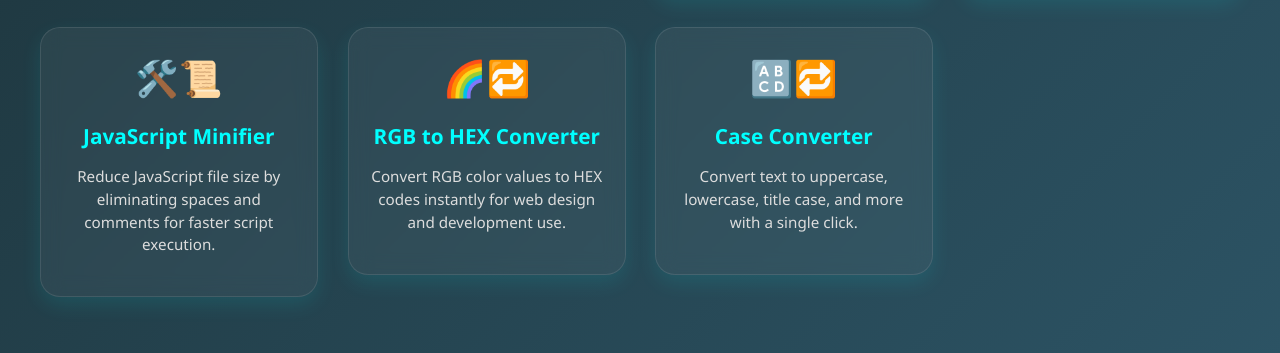
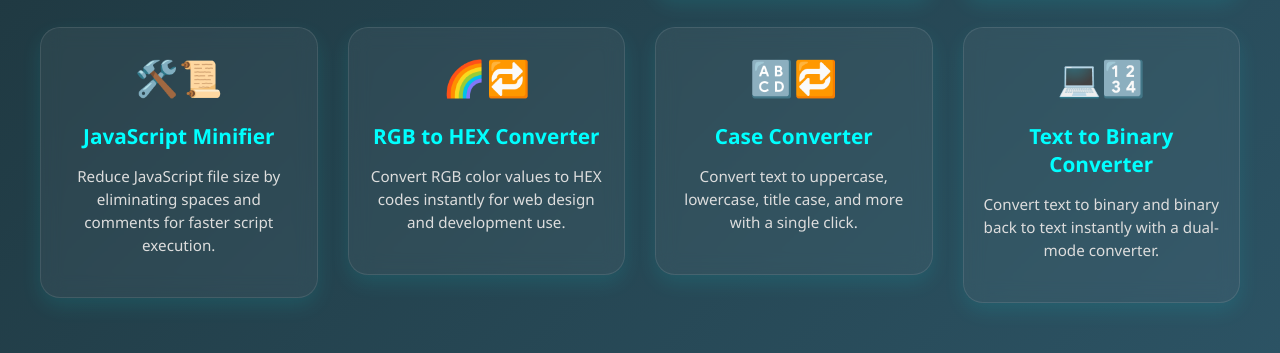
Before and after one commit to Jitendrapatrahost/Multi-Tool-Web-App, a plain HTML site: page explore/all-tools-list.html in a window 1280 px wide. Shown: the part 1587-1940 px from the top of the page. Drawn offline with nearby package versions, Linux system fonts and the light colour scheme.

Commit message:
Update all-tools-list.html

```diff
--- a/explore/all-tools-list.html
+++ b/explore/all-tools-list.html
@@ -197,6 +197,14 @@ footer {
   </div>
         </a>
 
+        <a href="/tools/text-binary-converter.html" class="tool-card-link" data-aos="zoom-in">
+  <div class="tool-card">
+    <div class="tool-icon">💻🔢</div>
+    <h3>Text to Binary Converter</h3>
+    <p>Convert text to binary and binary back to text instantly with a dual-mode converter.</p>
+  </div>
+        </a>
+
       </div>
     </div>
   </section>
```
